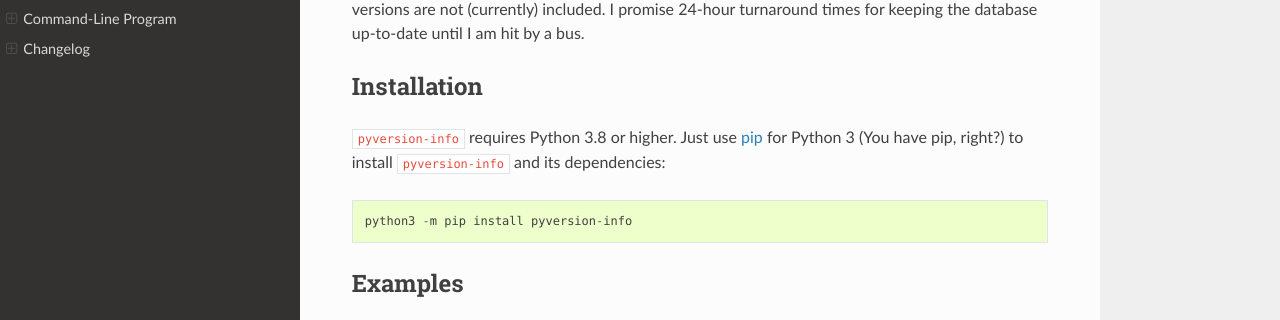
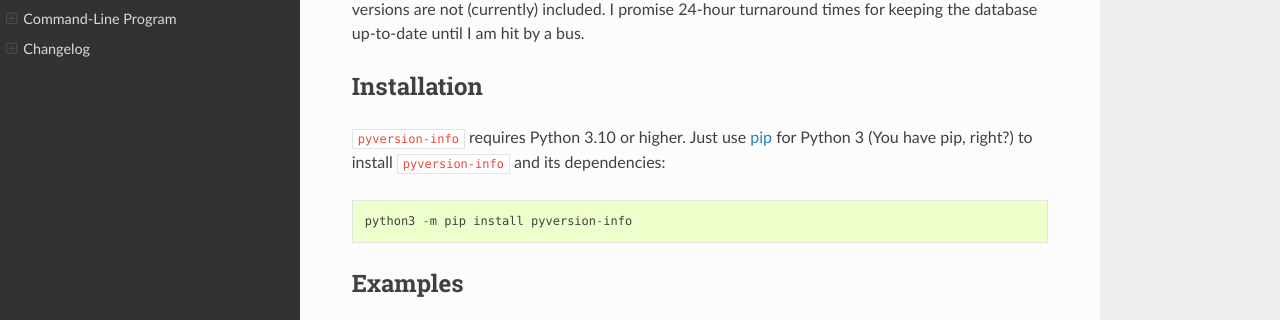
Before and after one commit to jwodder/pyversion-info, a Sphinx documentation site: the page built from docs/index.rst, in a window 1280 px wide and 900 px high, scrolled down 309 px. Shown: the part 130-450 px from the top of the window. Built offline with Sphinx 7.4.7 and the Read the Docs theme 3.1.0, drawn with Linux system fonts in a browser that asks for light colours.

Commit message:
Drop support for Python 3.8 & 3.9

```diff
--- a/README.rst
+++ b/README.rst
@@ -43,7 +43,7 @@ information.
 
 Installation
 ============
-``pyversion-info`` requires Python 3.8 or higher.  Just use `pip
+``pyversion-info`` requires Python 3.10 or higher.  Just use `pip
 <https://pip.pypa.io>`_ for Python 3 (You have pip, right?) to install
 ``pyversion-info`` and its dependencies::
 
--- a/docs/changelog.rst
+++ b/docs/changelog.rst
@@ -6,6 +6,7 @@ Changelog
 v1.3.0 (in development)
 -----------------------
 - Support Python 3.14
+- Drop support for Python 3.8 and 3.9
 
 
 v1.2.4 (2025-09-19)
--- a/docs/index.rst
+++ b/docs/index.rst
@@ -32,7 +32,7 @@ a bus.
 
 Installation
 ============
-``pyversion-info`` requires Python 3.8 or higher.  Just use `pip
+``pyversion-info`` requires Python 3.10 or higher.  Just use `pip
 <https://pip.pypa.io>`_ for Python 3 (You have pip, right?) to install
 ``pyversion-info`` and its dependencies::
 
--- a/pyproject.toml
+++ b/pyproject.toml
@@ -7,7 +7,7 @@ name = "pyversion-info"
 dynamic = ["version"]
 description = "Get information about released & unreleased CPython and PyPy versions"
 readme = "README.rst"
-requires-python = ">=3.8"
+requires-python = ">=3.10"
 license = "MIT"
 license-files = ["LICENSE"]
 authors = [
@@ -25,8 +25,6 @@ keywords = [
 classifiers = [
     "Programming Language :: Python :: 3 :: Only",
     "Programming Language :: Python :: 3",
-    "Programming Language :: Python :: 3.8",
-    "Programming Language :: Python :: 3.9",
     "Programming Language :: Python :: 3.10",
     "Programming Language :: Python :: 3.11",
     "Programming Language :: Python :: 3.12",
```
Also changed, not shown: CHANGELOG.md (+1 -0 lines), 2 other files.
